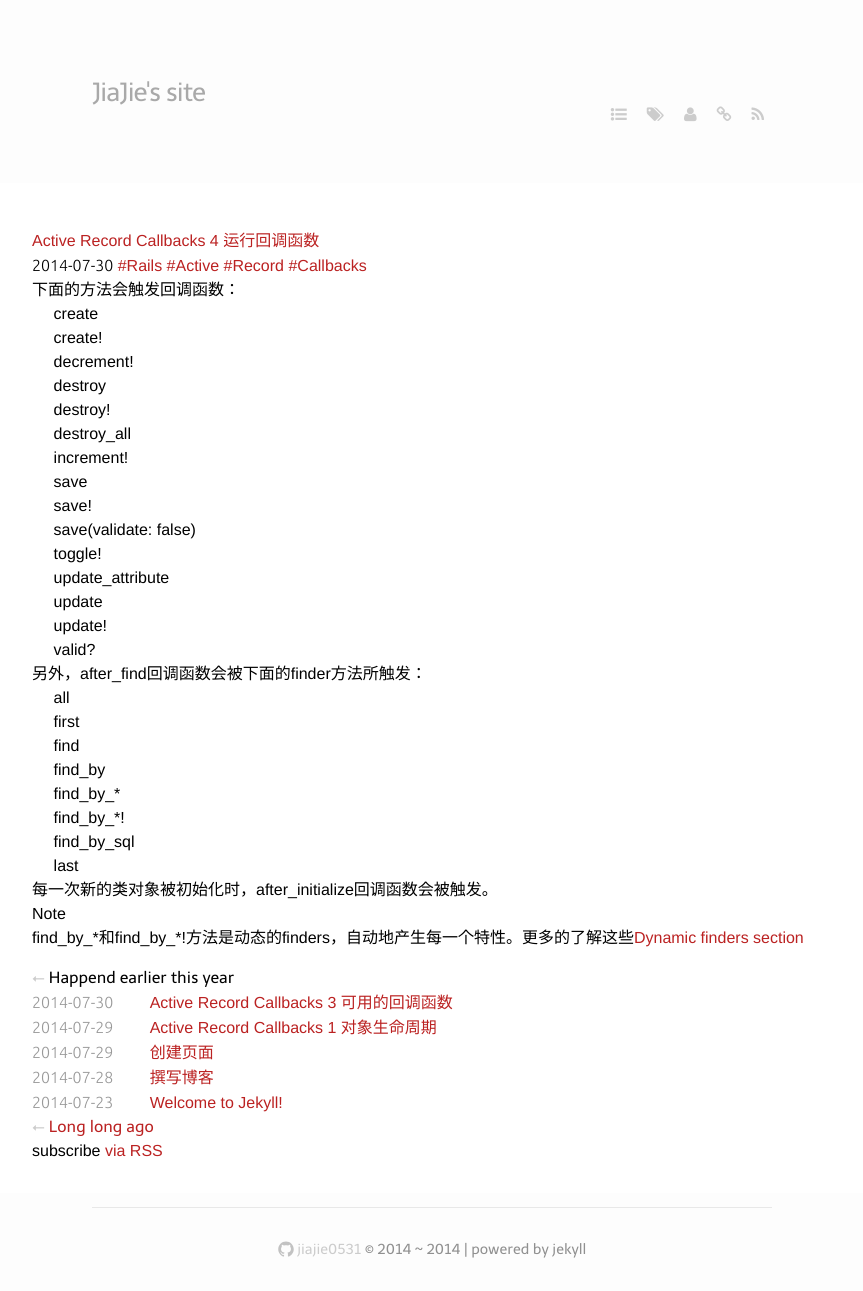
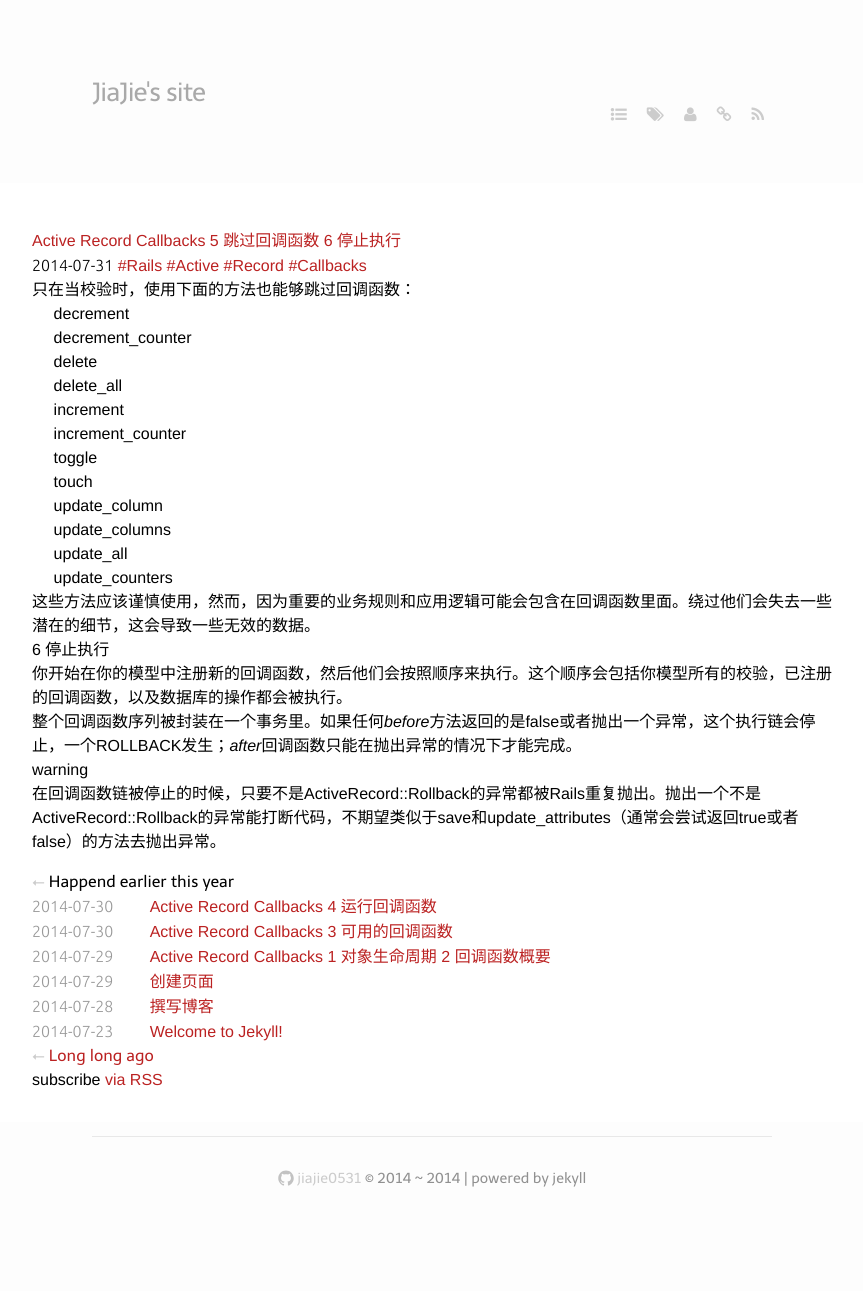
Before and after one commit to jiajie0531/jiajie.github.io, a Jekyll site: the page built from index.html, in a window 1280 px wide. Shown: the whole page, without its empty margins (208-1071 px from the left). Built offline with Jekyll 4.4.1, drawn with Linux system fonts in a browser that asks for light colours; a script that is not in the unit is left out; after the commit the page ends 1220 px from its top, so only the background shows below that.

Commit message:
add a post

```diff
--- a/_posts/2014-07-29-active-record-callbacks-1-the-object-life-cycle.markdown
+++ b/_posts/2014-07-29-active-record-callbacks-1-the-object-life-cycle.markdown
@@ -1,6 +1,6 @@
 ---
 layout: post
-title:  "Active Record Callbacks 1 对象生命周期"
+title:  "Active Record Callbacks 1 对象生命周期 2 回调函数概要"
 date:   2014-07-29 21:02
 categories: Rails
 tags: Rails Active Record Callbacks
@@ -12,9 +12,9 @@
 
 回调是允许你出发逻辑部分的，在修改一个对象的状态之前或者之后。
 
-### 2 回调概要
+### 2 回调函数概要
 
-回调是方法，可以在一个对象生命周期的某一个时刻被调用。可以在回调函数中编写代码，无论一个Active Record对象在被创建，保存，更新，删除，验证，或者从数据库里导入时，都可以运行。
+回调函数是方法，可以在一个对象生命周期的某一个时刻被调用。可以在回调函数中编写代码，无论一个Active Record对象在被创建，保存，更新，删除，验证，或者从数据库里导入时，都可以运行。
 
 ## 2.1 回调函数的注册
 
--- /dev/null
+++ b/_posts/2014-07-31-active-record-callbacks-5-skipping-callbacks.markdown
@@ -0,0 +1,34 @@
+---
+layout: post
+title:  "Active Record Callbacks 5 跳过回调函数 6 停止执行"
+date:   2014-07-31 22:45:55
+categories: Rails
+tags: Rails Active Record Callbacks
+---
+
+只在当校验时，使用下面的方法也能够跳过回调函数：
+
+*  decrement
+*  decrement_counter
+*  delete
+*  delete_all
+*  increment
+*  increment_counter
+*  toggle
+*  touch
+*  update_column
+*  update_columns
+*  update_all
+*  update_counters
+
+这些方法应该谨慎使用，然而，因为重要的业务规则和应用逻辑可能会包含在回调函数里面。绕过他们会失去一些潜在的细节，这会导致一些无效的数据。
+
+### 6 停止执行
+
+你开始在你的模型中注册新的回调函数，然后他们会按照顺序来执行。这个顺序会包括你模型所有的校验，已注册的回调函数，以及数据库的操作都会被执行。
+
+整个回调函数序列被封装在一个事务里。如果任何*before*方法返回的是false或者抛出一个异常，这个执行链会停止，一个ROLLBACK发生；*after*回调函数只能在抛出异常的情况下才能完成。
+
+>warning
+>
+>在回调函数链被停止的时候，只要不是ActiveRecord::Rollback的异常都被Rails重复抛出。抛出一个不是ActiveRecord::Rollback的异常能打断代码，不期望类似于save和update_attributes（通常会尝试返回true或者false）的方法去抛出异常。
```
Also changed, not shown: _drafts/active-record-callbacks-5-skipping-callbacks.markdown (deleted, +0 -28 lines).
